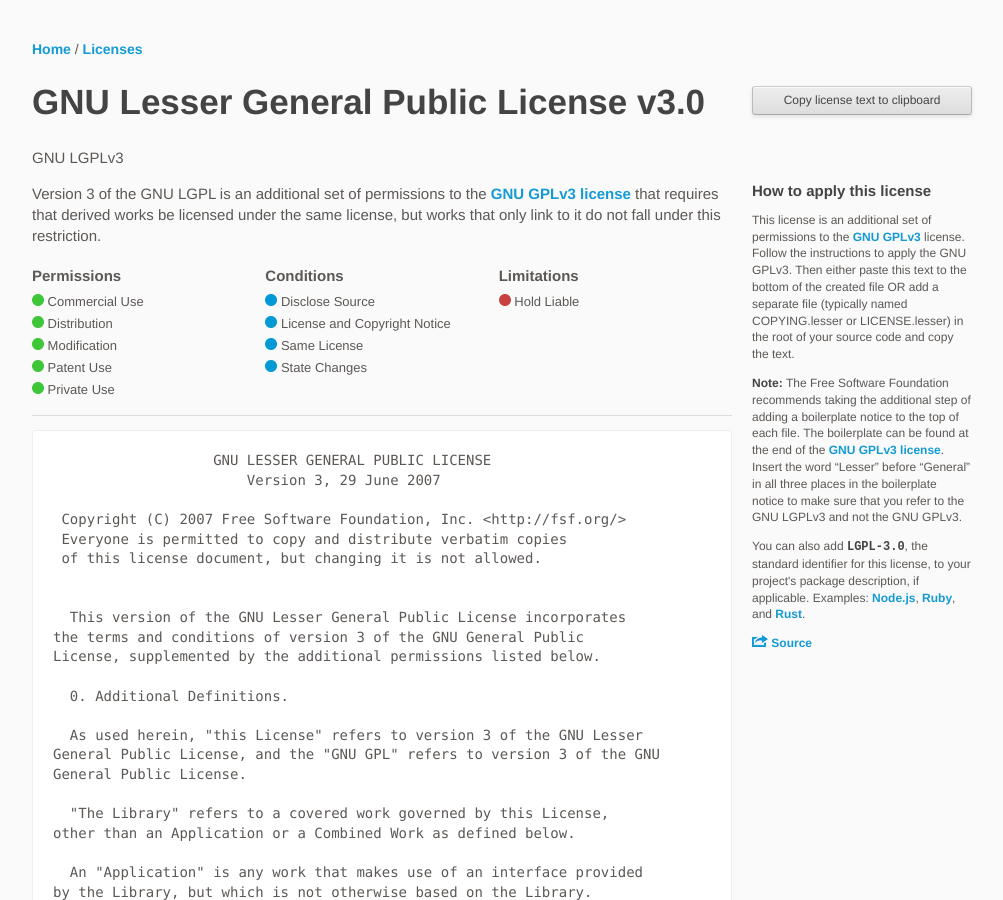
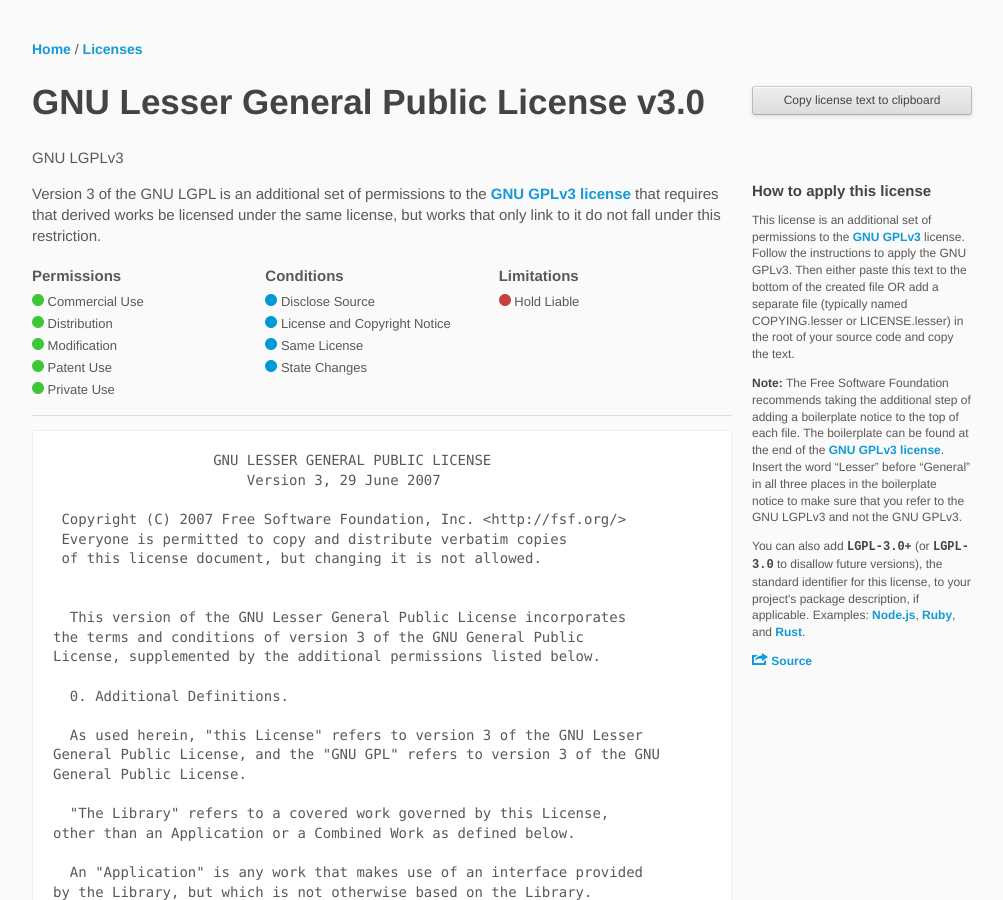
Before and after one commit to github/choosealicense.com, a Jekyll site: the page built from _licenses/lgpl-3.0.txt, in a window 1280 px wide and 900 px high. Shown: the whole window, without its empty margins (138-1141 px from the left). Built offline with Jekyll 4.4.1, drawn with Linux system fonts in a browser that asks for light colours; some web fonts are replaced.

Commit message:
add '+' to spdx id if _GPL

```diff
--- a/_includes/sidebar.html
+++ b/_includes/sidebar.html
@@ -12,7 +12,9 @@
       <strong>Note: </strong> {{ page.note | markdownify | remove: '<p>' | remove: '</p>' }}
     </p>
     {% endif %}
-    <p>You can also add <strong><code>{{ page.spdx-id }}</code></strong>, the standard identifier for this license, to your project's package description, if applicable. Examples: <a href="https://docs.npmjs.com/files/package.json#license">Node.js</a>, <a href="http://guides.rubygems.org/specification-reference/#license=">Ruby</a>, and <a href="http://doc.crates.io/manifest.html#package-metadata">Rust</a>.</p>
+    {% assign xgpl = false %}
+    {% if page.spdx-id contains 'GPL' %}{% assign xgpl = true %}{% endif %}
+    <p>You can also add <strong><code>{{ page.spdx-id }}</code>{% if xgpl %}+{% endif %}</strong>{% if xgpl %} (or <strong><code>{{ page.spdx-id }}</code></strong> to disallow future versions){% endif %}, the standard identifier for this license, to your project's package description, if applicable. Examples: <a href="https://docs.npmjs.com/files/package.json#license">Node.js</a>, <a href="http://guides.rubygems.org/specification-reference/#license=">Ruby</a>, and <a href="http://doc.crates.io/manifest.html#package-metadata">Rust</a>.</p>
   </div>
 
   {% if page.source %}
```
